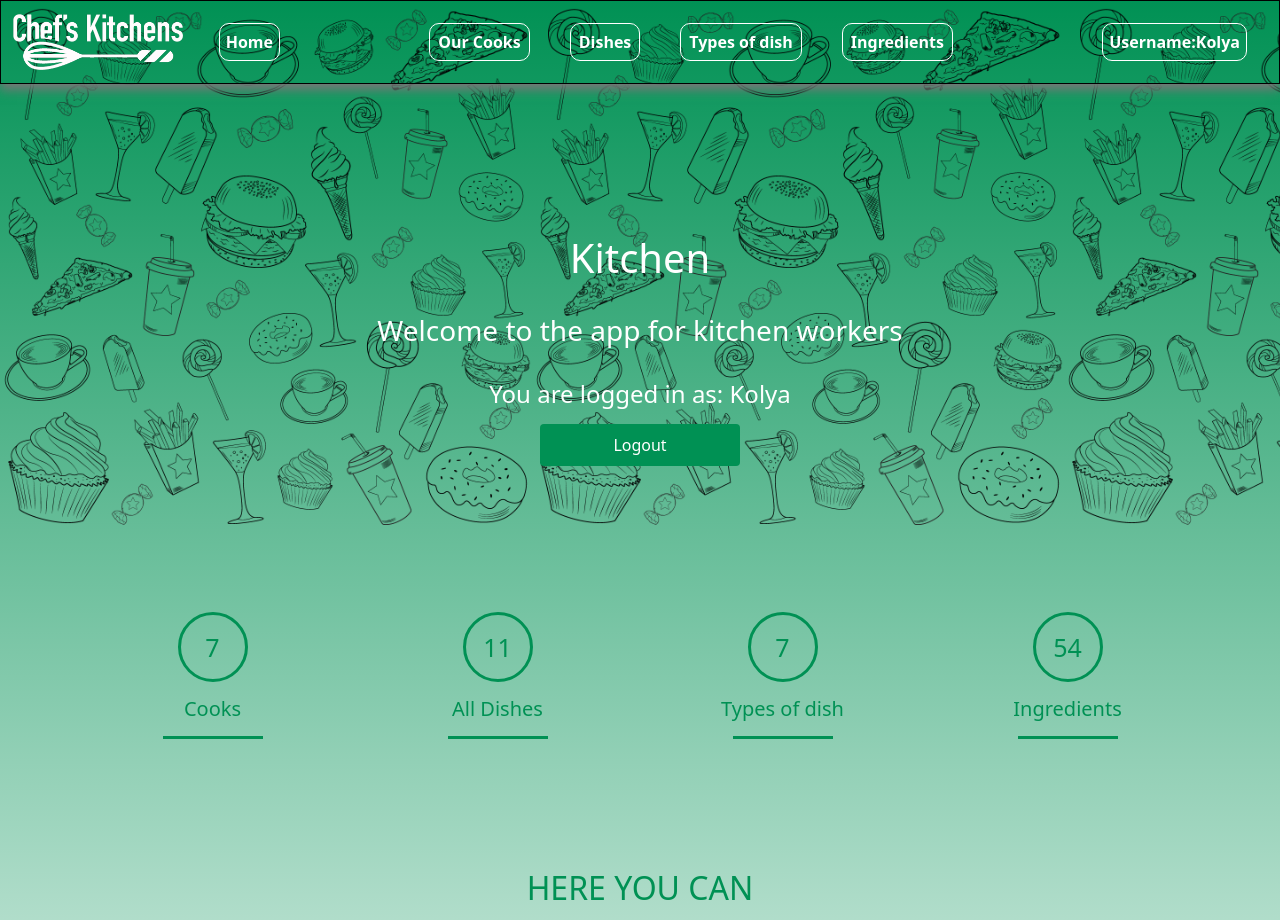
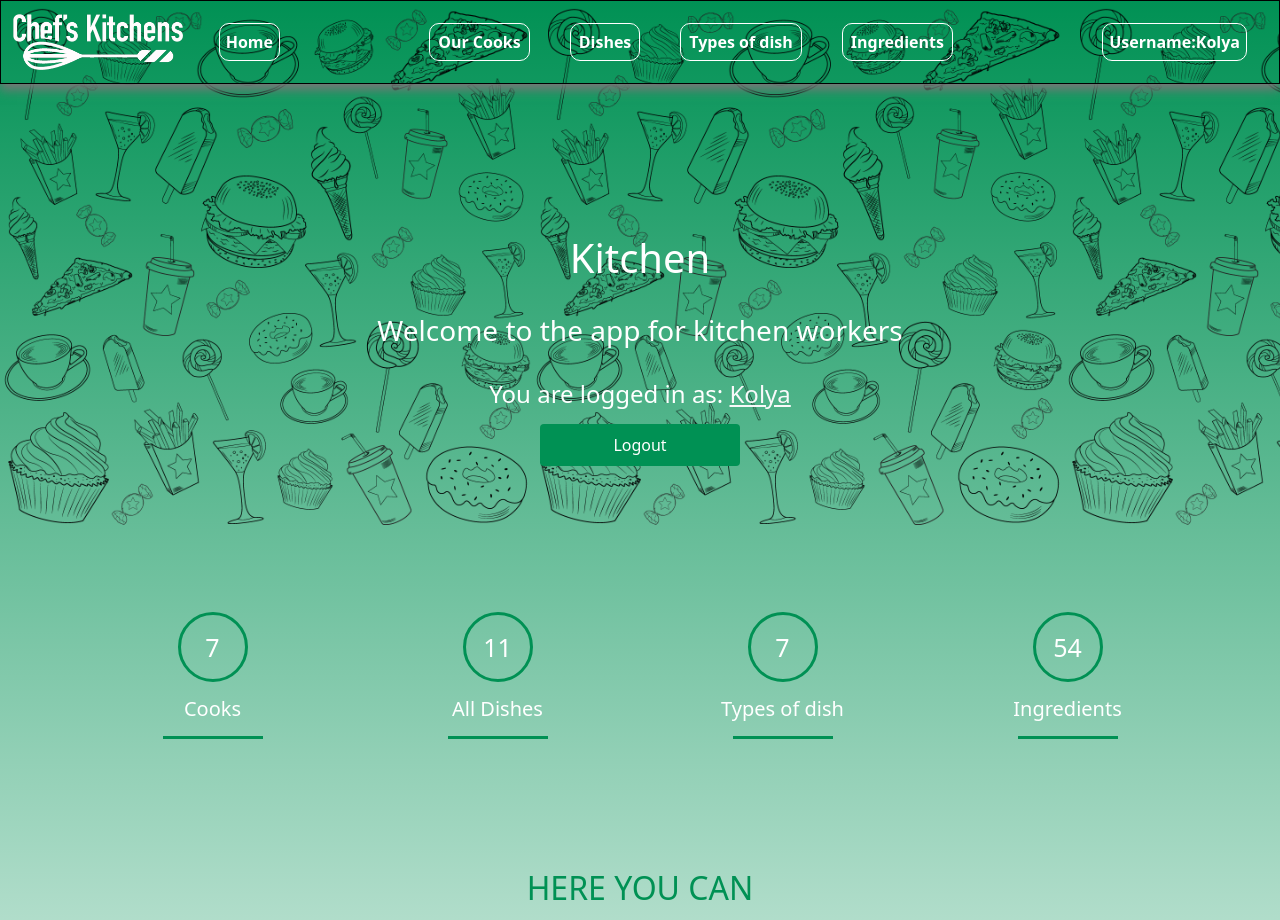
Before and after one commit to KolyaZakharov/Restaurant-Kitchen-Service, a Django app: page / in a window 1280 px wide. Shown: the top 920 px of the page. Run offline with Django 4.2, Linux system fonts and the light colour scheme; a user stored in the database is signed in; data comes from the database, SQL or seed files in the repository; some libraries are stand-ins or nearby versions.

Commit message:
Added few button to index.html

```diff
--- a/static/css/style.css
+++ b/static/css/style.css
@@ -80,7 +80,7 @@ header{
 }
 .num{
   font-size: 25px;
-  color: var(--color2);
+  color: var(--bs-white) !important;
 }
 .itd_circle{
   margin: 0 auto 15px;
@@ -91,7 +91,13 @@ header{
   display: flex;
   justify-content: center;
   align-items: center;
+  text-decoration: none;
 }
+.itd_circle:hover{
+    color: var(--bs-white);
+    background-color:var(--color2);
+}
+
 .line{
   width: 100px;
   height: 3px;
@@ -165,26 +171,18 @@ footer{
 /*backgroun for list pages*/
 
 .back-cooklist{
-  background: url(../img/cook_back.png);
-  background-repeat: no-repeat;
-  background-position: bottom, right;
+  background: url(../img/cook_back.png) no-repeat bottom, right;
   height: 100%;
 }
 
 .back-dishlist{
-  background: url(../img/dish_back.png);
-  background-repeat: no-repeat;
-  background-position: bottom;
+  background: url(../img/dish_back.png) no-repeat bottom;
 }
 .back-dish-typelist{
-  background: url(../img/dish_type_back.png);
-  background-repeat: no-repeat;
-  background-position: bottom;
- }
+  background: url(../img/dish_type_back.png) no-repeat bottom;
+}
 .back-ingredientlist{
-    background: url(../img/ingredient-back.png);
-  background-repeat: no-repeat;
-  background-position: right;
+  background: url(../img/ingredient-back.png) no-repeat right;
 }
 
 /*detail*/
--- a/templates/restaurant_kitchen/index.html
+++ b/templates/restaurant_kitchen/index.html
@@ -54,8 +54,8 @@
           <br>
           <h4 class="text-white text-center">
             {% if user.is_authenticated %}
-                <p>You are logged in as: <ahref="{{ user.get_absolute_url }}">{{ user.get_username }}</a></p>
-                <p><a class="btn btn-itd" href="{% url 'logout'%}?next={{request.path}}">Logout</a></p
+                <p>You are logged in as: <a class="link-light" href="{{ user.get_absolute_url }}">{{ user.get_username }}</a></p>
+                <p><a class="btn btn-itd" href="{% url 'logout'%}?next={{request.path}}">Logout</a></p>
 
             {% else %}
                <div>
@@ -75,23 +75,23 @@
     <div class="container">
         <div class="row">
           <div class="col-xl-3 col-md-6 col-sm-12">
-            <div class="itd_circle"><div class="num">{{ num_cooks }}</div></div>
-            <h5 class="text-center">Сooks</h5>
+            <a  href="{% url 'restaurant_kitchen:cook-list' %}" class="itd_circle"><div class="num">{{ num_cooks }}</div></a>
+            <h5 class="text-center text-white">Сooks</h5>
             <div class="line"></div>
           </div>
           <div class="col-xl-3 col-md-6 col-sm-12">
-            <div class="itd_circle"><div class="num">{{ num_dishes }}</div></div>
-            <h5 class="text-center">All Dishes</h5>
+            <a href="{% url 'restaurant_kitchen:dish-list' %}" class="itd_circle"><div class="num">{{ num_dishes }}</div></a>
+            <h5 class="text-center text-white">All Dishes</h5>
             <div class="line"></div>
           </div>
           <div class="col-xl-3 col-md-6 col-sm-12">
-            <div class="itd_circle"><div class="num">{{ num_dish_types }}</div></div>
-            <h5 class="text-center">Types of dish</h5>
+            <a href="{% url 'restaurant_kitchen:dish-type-list' %}" class="itd_circle"><div class="num">{{ num_dish_types }}</div></a>
+            <h5 class="text-center text-white">Types of dish</h5>
             <div class="line"></div>
           </div>
           <div class="col-xl-3 col-md-6 col-sm-12">
-            <div class="itd_circle"><div class="num">{{ num_ingredients }}</div></div>
-            <h5 class="text-center">Ingredients</h5>
+            <a href="{% url 'restaurant_kitchen:ingredient-list' %}" class="itd_circle"><div class="num">{{ num_ingredients }}</div></a>
+            <h5 class="text-center text-white">Ingredients</h5>
             <div class="line"></div>
           </div>
         </div>
```
